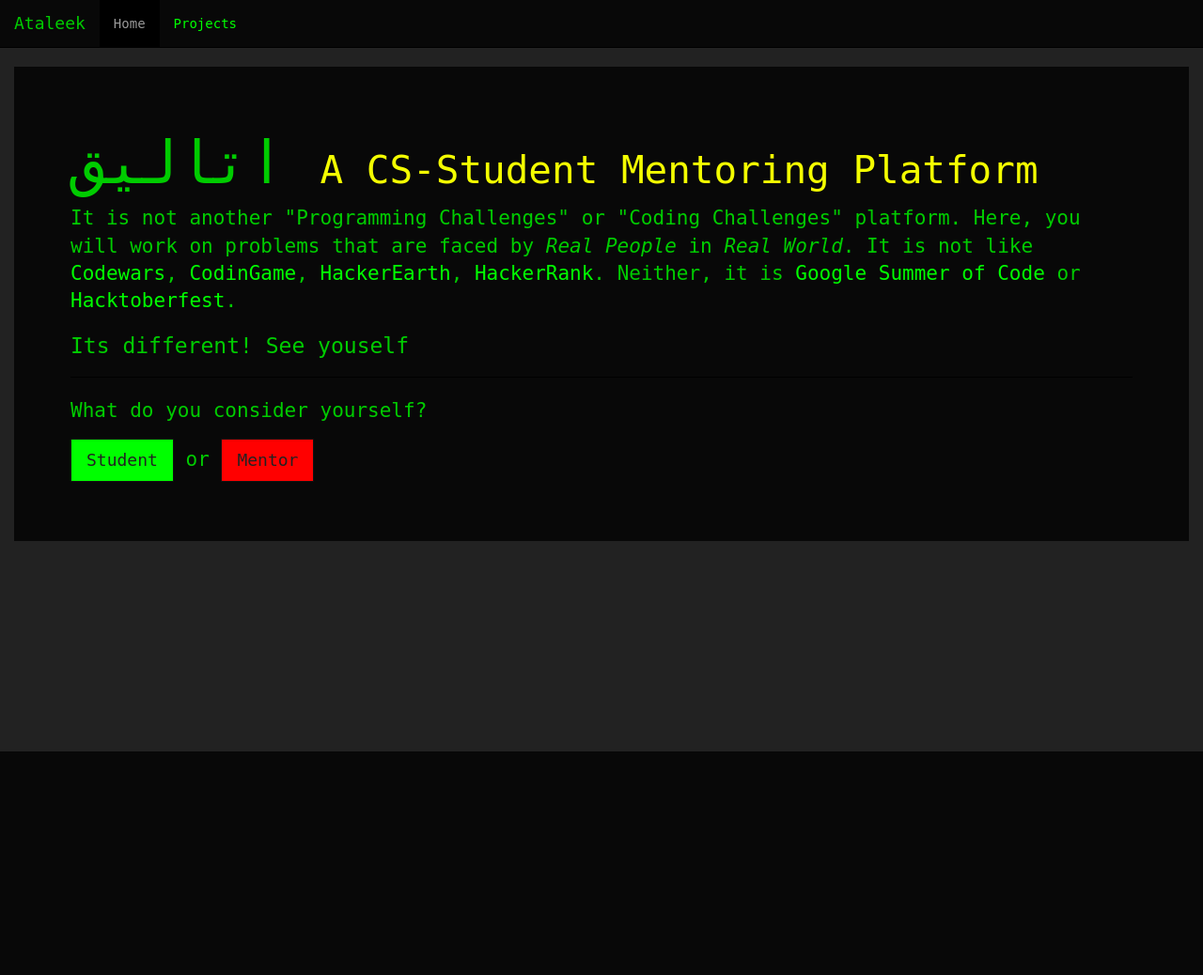
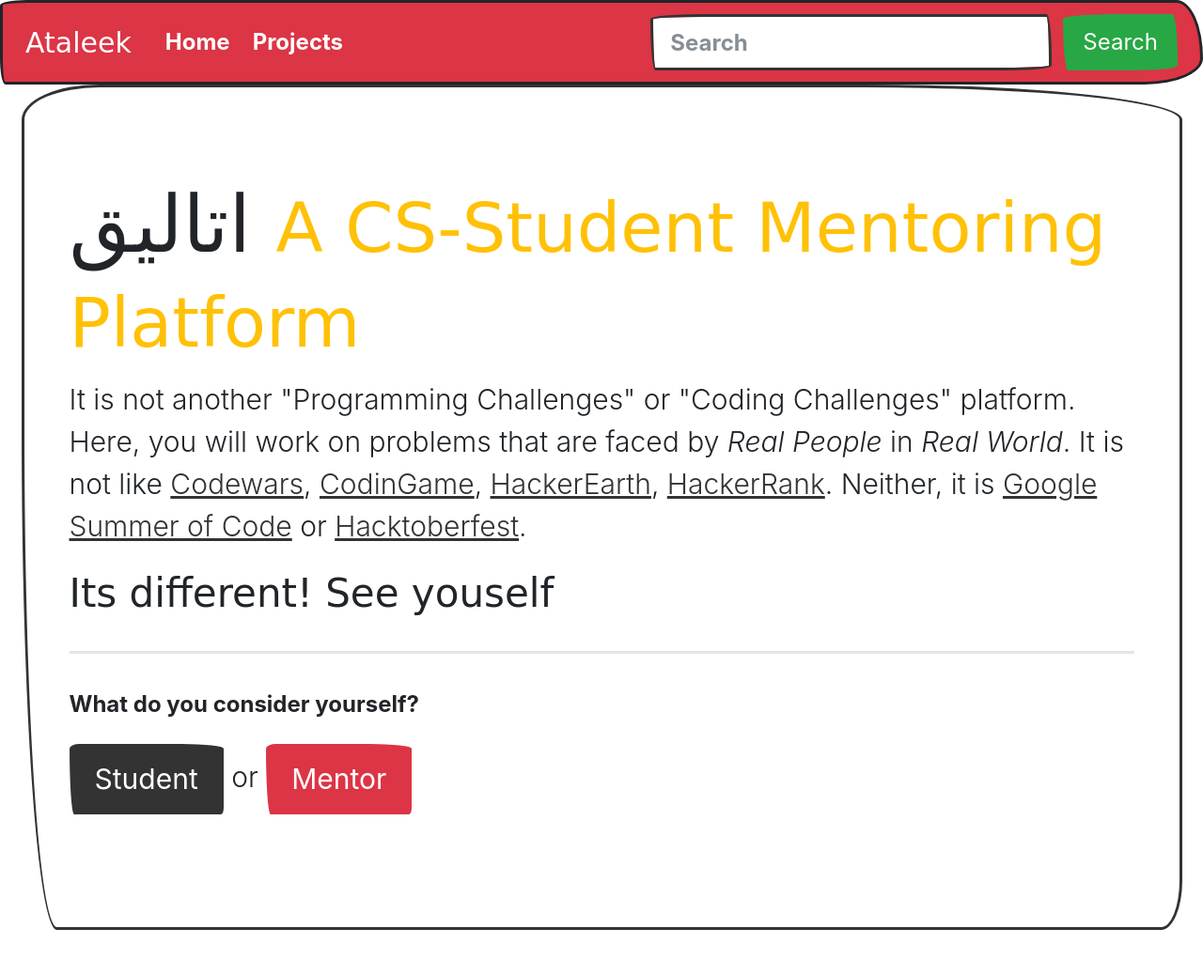
Before and after one commit to ahmedbilal/ataleek-website, a Flask app: page / in a window 1280 px wide. Shown: the whole page at 94% size. Before the commit the page ends 800 px from the top, so only its background shows below. Run offline with Flask 2, Linux system fonts and the light colour scheme; some libraries are stand-ins or nearby versions; some web fonts are replaced.

Commit message:
Change theme and zoom 150% Small UI Changes

```diff
--- a/templates/base.html
+++ b/templates/base.html
@@ -2,7 +2,7 @@
 <html lang="en">
 <head>
     {% block head %}
-        <link rel="stylesheet" href="/static/hacker.css">
+        <link rel="stylesheet" href="https://bootswatch.com/4/sketchy/bootstrap.css">
     <script src="/static/jquery-3.3.1.slim.min.js"></script>
     <script src="/static/popper.min.js"></script>
     <script src="/static/bootstrap.min.js"></script>
@@ -11,7 +11,9 @@
     <title>{% block title %}{% endblock %} | Ataleek</title>
         <style>
             body {
-                min-height: 100vh;
+                zoom: 1.5;
+                -moz-transform: scale(1.5);
+                -moz-transform-origin: 0 0;
             }
 
             .flex-fill {
@@ -20,22 +22,44 @@
         </style>
     {% endblock %}
 </head>
-<body class="d-flex flex-column">
+<body>
 <header>
-    <nav class="navbar navbar-default navbar-static-top">
-        <div class="container-fluid">
-            <div class="navbar-header">
-                <button type="button" class="navbar-toggle collapsed" data-toggle="collapse" data-target="#navbar"
-                        aria-expanded="false" aria-controls="navbar">
-                    <span class="sr-only">Toggle navigation</span>
-                    <span class="icon-bar"></span>
-                    <span class="icon-bar"></span>
-                    <span class="icon-bar"></span>
+    {#    <nav class="navbar navbar-default navbar-static-top">#}
+    {#        <div class="container-fluid">#}
+    {#            <div class="navbar-header">#}
+    {#                <button type="button" class="navbar-toggle collapsed" data-toggle="collapse" data-target="#navbar"#}
+    {#                        aria-expanded="false" aria-controls="navbar">#}
+    {#                    <span class="sr-only">Toggle navigation</span>#}
+    {#                    <span class="icon-bar"></span>#}
+    {#                    <span class="icon-bar"></span>#}
+    {#                    <span class="icon-bar"></span>#}
+    {#                </button>#}
+    {#                <a class="navbar-brand" href="/">Ataleek</a>#}
+    {#            </div>#}
+    {#            <div id="navbar" class="navbar-collapse collapse">#}
+    {#                <ul class="nav navbar-nav">#}
+    {#                    {% for link in nav %}#}
+    {#                        {% if url_for(request.endpoint) == nav[link].link %}#}
+    {#                            <li class="nav-item active">#}
+    {#                                {% else %}#}
+    {#                            <li class="nav-item">#}
+    {#                        {% endif %}#}
+    {#                    <a class="nav-link" href={{ nav[link].link }}>{{ nav[link].display_name }}</a>#}
+    {#                    </li>#}
+    {#                    {% endfor %}#}
+    {#                </ul>#}
+    {#            </div>#}
+    {#        </div>#}
+    {#    </nav>#}
+    <nav class="navbar navbar-expand-lg navbar-dark bg-danger">
+        <a class="navbar-brand" href="/">Ataleek</a>
+        <button class="navbar-toggler" type="button" data-toggle="collapse" data-target="#navbarSupportedContent"
+                aria-controls="navbarSupportedContent" aria-expanded="false" aria-label="Toggle navigation">
+            <span class="navbar-toggler-icon"></span>
         </button>
-                <a class="navbar-brand" href="/">Ataleek</a>
-            </div>
-            <div id="navbar" class="navbar-collapse collapse">
-                <ul class="nav navbar-nav">
+
+        <div class="collapse navbar-collapse" id="navbarSupportedContent">
+            <ul class="navbar-nav mr-auto">
                 {% for link in nav %}
                     {% if url_for(request.endpoint) == nav[link].link %}
                         <li class="nav-item active">
@@ -46,35 +70,14 @@
                 </li>
                 {% endfor %}
             </ul>
-            </div>
+            <form class="form-inline my-2 my-lg-0">
+                <input class="form-control mr-sm-2" type="search" placeholder="Search" aria-label="Search">
+                <button class="btn btn-success my-2 my-sm-0" type="submit">Search</button>
+            </form>
         </div>
     </nav>
-    {#    <nav class="navbar navbar-expand-lg navbar-dark bg-danger">#}
-    {#  <a class="navbar-brand" href="/">Ataleek</a>#}
-    {#  <button class="navbar-toggler" type="button" data-toggle="collapse" data-target="#navbarSupportedContent" aria-controls="navbarSupportedContent" aria-expanded="false" aria-label="Toggle navigation">#}
-    {#    <span class="navbar-toggler-icon"></span>#}
-    {#  </button>#}
-    {##}
-    {#  <div class="collapse navbar-collapse" id="navbarSupportedContent">#}
-    {#    <ul class="navbar-nav mr-auto">#}
-    {#        {% for link in nav %}#}
-    {#        {% if url_for(request.endpoint) == nav[link].link %}#}
-    {#        <li class="nav-item active">#}
-    {#        {% else %}#}
-    {#        <li class="nav-item">#}
-    {#        {% endif %}#}
-    {#            <a class="nav-link" href={{ nav[link].link }}>{{ nav[link].display_name }}</a>#}
-    {#          </li>#}
-    {#        {% endfor %}#}
-    {#    </ul>#}
-      {#    <form class="form-inline my-2 my-lg-0">#}
-      {#      <input class="form-control mr-sm-2" type="search" placeholder="Search" aria-label="Search">#}
-      {#      <button class="btn btn-success my-2 my-sm-0" type="submit">Search</button>#}
-      {#    </form>#}
-    {#  </div>#}
-    {#</nav>#}
 </header>
-<main class="container-fluid flex-fill">
+<div class="container-fluid">
     <div id="content">
         {% with messages = get_flashed_messages(with_categories=true) %}
             {% if messages %}
@@ -97,7 +100,7 @@
         {% endwith %}
 
         {% block content %}{% endblock %}</div>
-</main>
+</div>
 <footer>
     <div id="footer">
         {% block footer %}
--- a/templates/projects.html
+++ b/templates/projects.html
@@ -14,7 +14,7 @@
 {% endblock %}
 {% block content %}
     <h1 class="display-5">Projects</h1>
-    <a href="/add-project" class="btn btn-primary">+ Add Project</a>
+    <a href="/add-project" class="btn btn-success">+ Add Project</a>
     <hr>
     <p class="lead">
     These projects are problems faced by people in Real World So, solution to these problems
```
Also changed, not shown: templates/project_detail.html (+4 -4 lines). Lines whose indentation alone changed are shown as unchanged.
